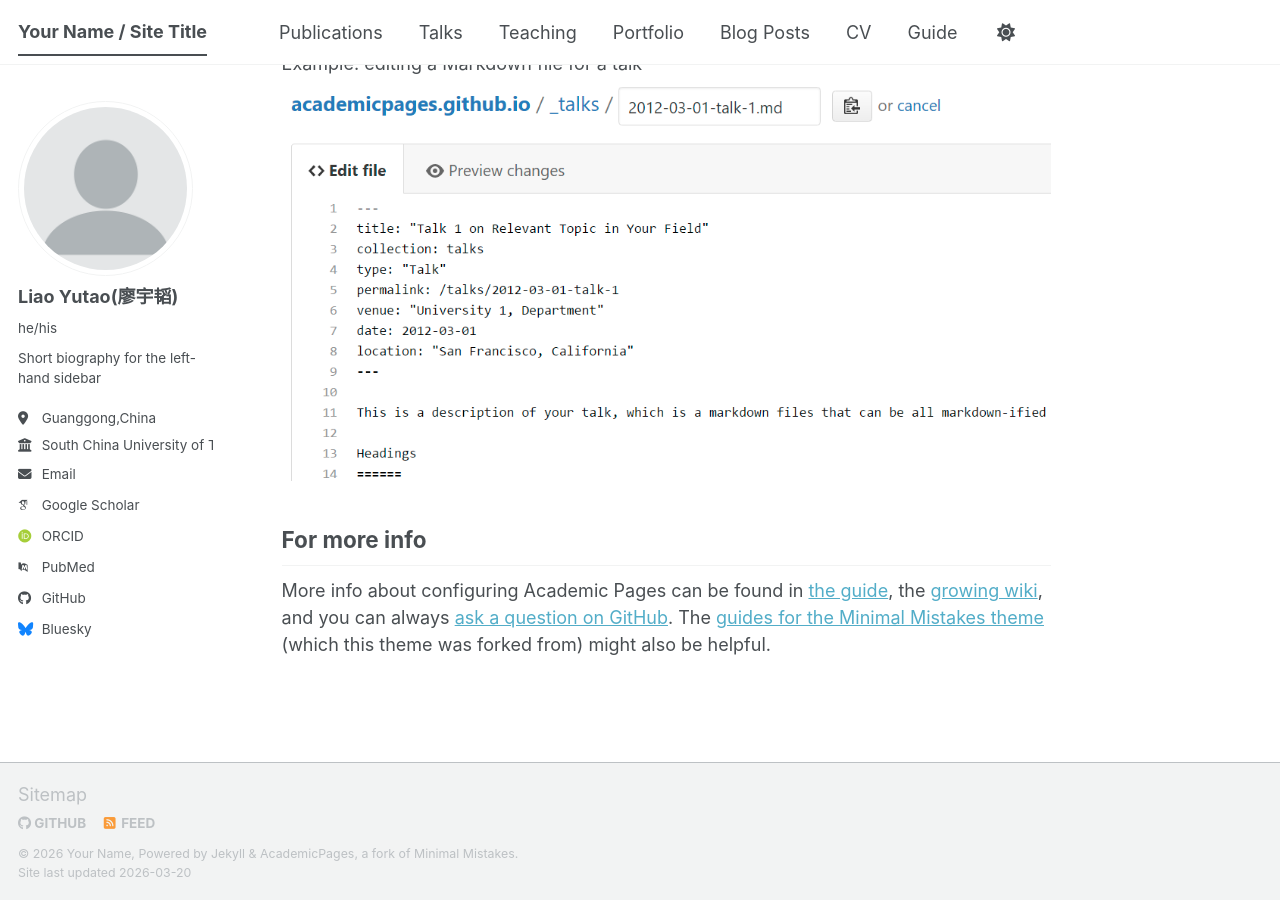
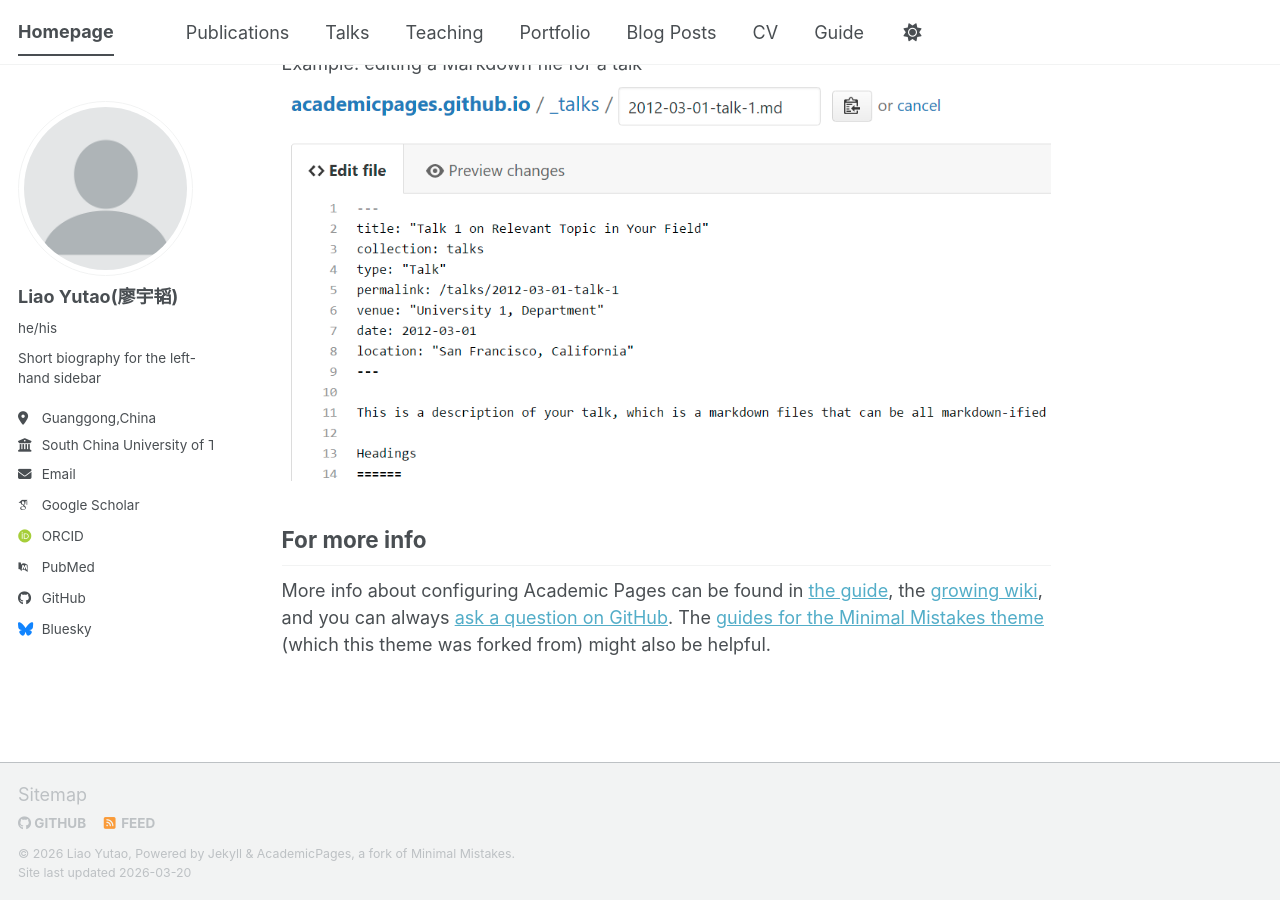
Before and after one commit to LiaoYutao1013/LiaoYutao1013.github.io, a Jekyll site: the page built from _pages/about.md, in a window 1280 px wide and 900 px high, scrolled down 2720 px. Built offline with Jekyll 4.4.1, drawn with Linux system fonts in a browser that asks for light colours; some web fonts are replaced; a script bundle is joined from its source files by our own code; library files that are not in the unit come from our copies.

Commit message:
Update site title and author name in config

```diff
--- a/_config.yml
+++ b/_config.yml
@@ -9,9 +9,9 @@
 # Basic Site Settings
 locale                   : "zh_CN"
 site_theme               : "default" # The available themes options are "default", "air", "sunrise", "mint", "dirt" and "contrast"
-title                    : "Your Name / Site Title"
+title                    : "Homepage"
 title_separator          : "-"
-name                     : &name "Your Name"
+name                     : &name "Liao Yutao"
 description              : &description "Your Name's academic portfolio"   # Update this with a general description of your site, this is the default if not overridden by a page
 url                      : https://liaoyutao1013.github.io/ # The base hostname & protocol for your site e.g. "https://[your GitHub username].github.io",
                                                            # or if you already have some other page hosted on Github then use "https://[your GitHub username].github.io/[Your Repo Name]"
```
